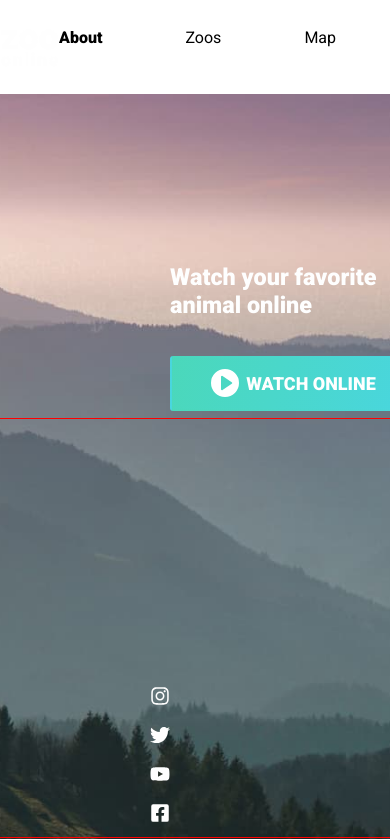
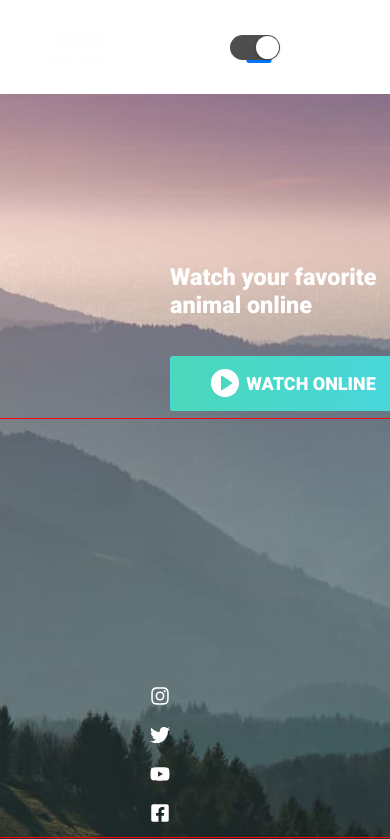
Before and after one commit to 0trava/ZOO_online, a React (Create React App) app: page / in a window 390 px wide. Shown: the top 839 px of the page. Built offline with nearby package versions, Linux system fonts and the light colour scheme.

Commit message:
add burger menu

```diff
--- a/src/components/Page_section/Header/Header.jsx
+++ b/src/components/Page_section/Header/Header.jsx
@@ -1,15 +1,18 @@
 import React, { useEffect, useState } from 'react';
 import style from './Header.module.css';
+
+// Icon
+import { AiOutlineClose } from 'react-icons/ai';
 
 // Images
 import LogoLight from '../../images/logo.png';
 import LogoDark from '../../images/logoDark.png';
-
 import ToggleTheme from 'components/elements/ToggleTeme/ToggleTheme';
 
 const Header = () => {
   const them = localStorage.getItem('theme');
   const [logoTheme, setlogoTheme] = useState(them);
+  const [burgerMenu, setBurgerMenu] = useState(false)
 
   useEffect(() => {
 
@@ -24,6 +27,17 @@ const Header = () => {
     }
   }
 
+  // Modal
+  const openBurgerMenu = () => {
+    setBurgerMenu(true);
+  }
+
+  const closeBurgerMenu = () => {
+    setBurgerMenu(false);
+  }
+
+
+
 
   return (
     <div className={style.body}>
@@ -36,6 +50,8 @@ const Header = () => {
 
       </div>
 
+
+
       {/* Link */}
       <div className={style.link_block}>
         <a href="/" className={checkForActive(2)}>About</a>
@@ -45,9 +61,43 @@ const Header = () => {
         <a href="/" className={checkForActive(1)}>Design</a>
       </div>
 
-
+      <div className={style.right_part}>
       {/* Toogle switches */}
         <ToggleTheme setlogoTheme={setlogoTheme}/>
+
+      {/* Burger button */}
+      <div className={style.burger_btn} onClick={openBurgerMenu}>
+        {them === "light" ?
+                <svg xmlns="http://www.w3.org/2000/svg" width="40" height="21" viewBox="0 0 40 21" fill="none">
+                <line y1="1.5" x2="40" y2="1.5" stroke="#333333" stroke-width="3"/>
+                <line y1="10.5" x2="40" y2="10.5" stroke="#333333" stroke-width="3"/>
+                <line x1="7" y1="19.5" x2="40" y2="19.5" stroke="#333333" stroke-width="3"/>
+                </svg>
+              : <svg xmlns="http://www.w3.org/2000/svg" width="40" height="21" viewBox="0 0 40 21" fill="none">
+                <line y1="1.5" x2="40" y2="1.5" stroke="#FEFEFE" stroke-width="3"/>
+                <line y1="10.5" x2="40" y2="10.5" stroke="#FEFEFE" stroke-width="3"/>
+                <line x1="7" y1="19.5" x2="40" y2="19.5" stroke="#FEFEFE" stroke-width="3"/>
+                </svg>
+          }
+      </div>
+      </div>
+
+
+      {/*Burger menu  */}
+      {burgerMenu ?
+            <div className={style.bacround_modal} onClick={closeBurgerMenu}>
+            <div className={style.burger_menu}>
+              <AiOutlineClose className={style.burger_btn_close} onClick={closeBurgerMenu}/>
+              <a href="/" className={checkForActive(2)}>About</a>
+              <a href="/" className={checkForActive(1)}>Zoos</a>
+              <a href="/" className={checkForActive(1)}>Map</a>
+              <a href="/" className={checkForActive(1)}>Contact Us</a>
+              <a href="/" className={checkForActive(1)}>Design</a>
+            </div>
+            </div>
+        : ""
+      }
+
     </div>
   )
 }
--- a/src/components/Page_section/Header/Header.module.css
+++ b/src/components/Page_section/Header/Header.module.css
@@ -11,6 +11,8 @@
    z-index: 3;
 
 }
+
+
 
 /* Logo */
 .logo {
@@ -55,3 +57,87 @@
     line-height: normal;
     border-bottom: 2px solid var(--text-color);
 }
+
+.burger_btn {
+    opacity: 0;
+}
+
+.burger_btn:hover, .burger_btn:focus {
+    scale: 1.1;
+}
+
+.burger_menu img {
+    width: 40px;
+}
+
+.right_part {
+    display: flex;
+    justify-content: center;
+    align-items: center;
+}
+
+/* Burger menu */
+.bacround_modal {
+    position: absolute;
+    top: 0;
+    left: 0;
+    width: 100vw;
+    height: 100vh;
+    background-color: rgba(0, 0, 0, 0.521);
+    cursor: pointer;
+}
+
+
+.burger_menu {
+    position: absolute;
+    display: flex;
+    flex-direction: column;
+    align-items: flex-start;
+    width: 60vw;
+    height: 100vh;
+    top: 0;
+    right: 0;
+    z-index: 1;
+
+    padding: 60px;
+    gap: 30px;
+
+
+
+    background-color: var(--body-color);
+    box-shadow: 0px 4px 24px 0px rgba(0, 0, 0, 0.19);
+
+}
+
+
+.burger_btn_close {
+    position: absolute;
+    top: 30px;
+    right: 30px;
+
+    width: 20px;
+    height: 20px;
+
+    transition: all 0.2s cubic-bezier(0.01, 0.59, 1, 0.59);
+
+}
+
+.burger_btn_close:hover, .burger_btn_close:focus {
+    scale: 1.1;
+}
+
+
+
+
+
+
+@media (max-width: 840px) {
+    .burger_btn {
+        opacity: 1;
+    }
+
+    .link_block {
+        display: none;
+    }
+
+}
--- a/src/components/Page_section/Map/Map.module.css
+++ b/src/components/Page_section/Map/Map.module.css
@@ -74,3 +74,8 @@
     background: var(--base_gradient, linear-gradient(107deg, #45e4bc -14.32%, #30d8e4 100.68%));
 
   }
+
+
+  img {
+    width: 80vw;
+  }
```
Also changed, not shown: src/components/Page_section/About.jsx (added, +9 -0 lines), src/components/routes/Routes.jsx (+6 -2 lines), src/components/Page_section/Map.jsx (added), src/components/Page_section/Zoos.jsx (added).
